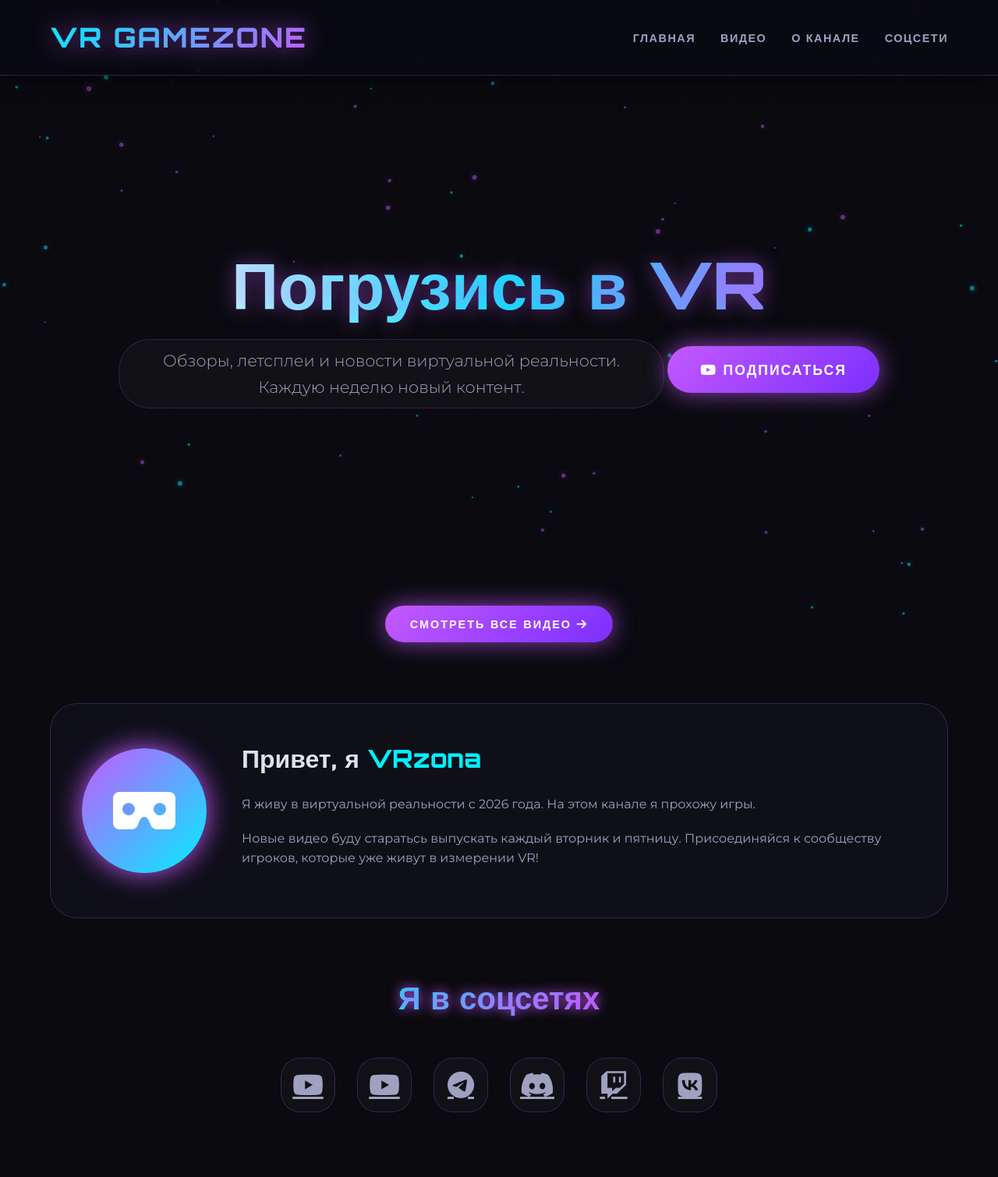
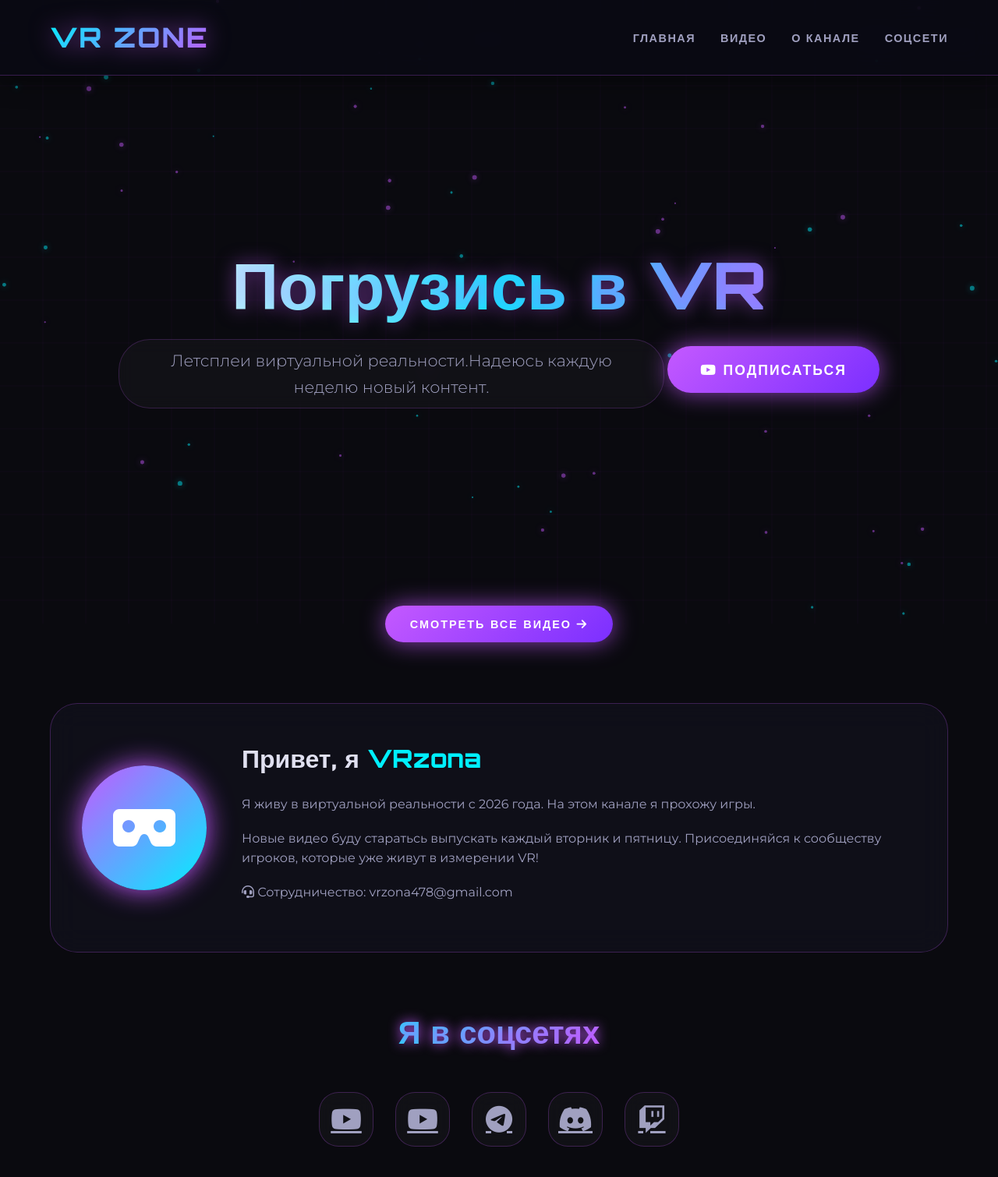
Before and after one commit to arsenijmelihov26-lang/-, a plain HTML site: page index.html in a window 1280 px wide. Shown: the whole page at 78% size. Before the commit the page ends 1472 px from the top, so only its background shows below. Drawn offline with Linux system fonts and the light colour scheme.

Commit message:
Update index.html

```diff
--- a/index.html
+++ b/index.html
@@ -370,10 +370,10 @@
 
     <header>
         <div class="container header-inner">
-            <div class="logo">VR GAMEZONE</div>
+            <div class="logo">VR ZONE</div>
             <nav class="nav-links">
-                <a href="#home">Главная</a>
-                <a href="#videos">Видео</a>
+                <a href="https://www.youtube.com/@VRZone3">Главная</a>
+                <a href="https://www.youtube.com/@VRZone3/videos">Видео</a>
                 <a href="#about">О канале</a>
                 <a href="#social">Соцсети</a>
             </nav>
@@ -385,7 +385,7 @@
         <section id="home" class="hero">
             <div class="hero-content">
                 <h1>Погрузись в VR</h1>
-                <p class="subtitle">Обзоры, летсплеи и новости виртуальной реальности. Каждую неделю новый контент.</p>
+                <p class="subtitle">Летсплеи виртуальной реальности.Надеюсь каждую неделю новый контент.</p>
                 <a href="https://www.youtube.com/@VRGameZone?sub_confirmation=1" target="_blank" class="cta-button">
                     <i class="fab fa-youtube"></i> Подписаться
                 </a>
@@ -397,7 +397,6 @@
 
 
 
-            </div>
             <div style="text-align: center; margin-bottom: 50px;">
                 <a href="https://www.youtube.com/@VRGameZone" target="_blank" class="cta-button" style="font-size: 0.9rem; padding: 12px 32px;">
                     Смотреть все видео <i class="fas fa-arrow-right"></i>
@@ -416,7 +415,7 @@
                 <h2>Привет, я <span style="color: var(--neon-cyan);">VRzona</span></h2>
                 <p>Я живу в виртуальной реальности с 2026 года. На этом канале я прохожу игры.</p>
                 <p>Новые видео буду старатьсь выпускать каждый вторник и пятницу. Присоединяйся к сообществу игроков, которые уже живут в измерении VR!</p>
-                <!-- на будуещие <p><i class="fas fa-headset"></i> Сотрудничество: vr.gamezone@example.com</p>-->
+                 <p><i class="fas fa-headset"></i> Сотрудничество: vrzona478@gmail.com</p>
             </div>
         </section>
 
@@ -433,15 +432,13 @@
                 <a href="https://t.me/blekfonoficial" target="_blank" class="social-icon" aria-label="Telegram">
                     <i class="fab fa-telegram-plane"></i>
                 </a>
-                <a href="https://discord.gg/vrzone" target="_blank" class="social-icon" aria-label="Discord">
+                <a href="https://discord.gg/8xw3xDCK" target="_blank" class="social-icon" aria-label="Discord">
                     <i class="fab fa-discord"></i>
                 </a>
                 <a href="https://twitch.tv/vrgamezone" target="_blank" class="social-icon" aria-label="Twitch">
                     <i class="fab fa-twitch"></i>
                 </a>
-                <a href="https://vk.com/vrgamezone" target="_blank" class="social-icon" aria-label="VK">
-                    <i class="fab fa-vk"></i>
-                </a>
+
             </div>
         </section>
     </main>
```
